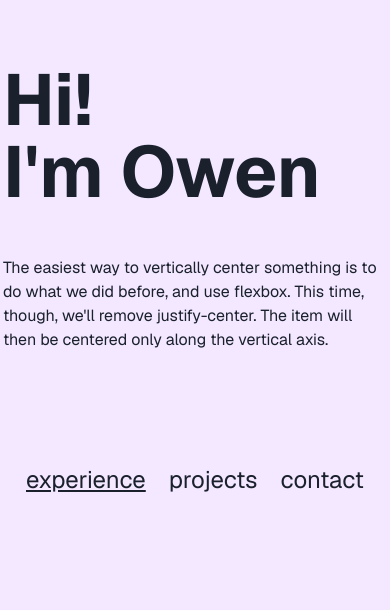
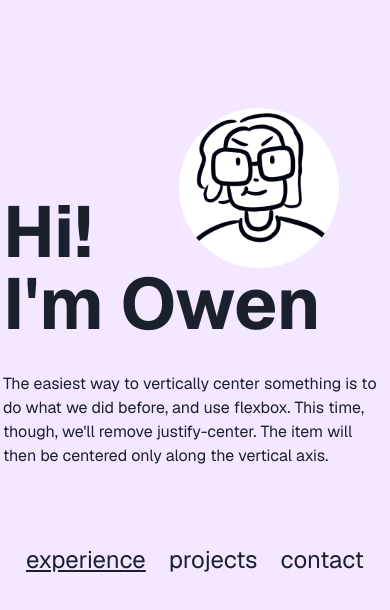
Before and after one commit to Owen-Allen/portfolio, a Next.js app: page / in a window 390 px wide. Shown: the top 610 px of the page. Built offline with nearby package versions, Linux system fonts and the light colour scheme.

Commit message:
Changed image logic to be better for mobile

```diff
--- a/components/header.tsx
+++ b/components/header.tsx
@@ -7,30 +7,52 @@ import Link from 'next/link'
 
 import { GeistSans, GeistMono } from 'geist/font'
 
+
+
+<Image
+    className="rounded-full"
+    src='/me.PNG'
+    width={500}
+    height={500}
+    alt="Drawing of me!"
+/>
+
 export default function Header() {
     const path = usePathname()
     return (
-        <div className="p-4 sm:p-x-24 mb-4">
-            <div className="flex flex-row justify-start">
-                <div id="name" className="space-y-8 h-96 w-full flex flex-col justify-center">
-                    <div className="mb-4">
-                        <h1 className="text-7xl font-bold block">Hi!</h1>
-                        <h1 className="text-7xl font-bold block">I&apos;m Owen</h1>
+        <div className="pt-24 p-4 sm:px-24 mb-4 ">
+
+            {/* left side is "Hi ... (about)", right side is Image */}
+            <div className="flex flex-row justify-center">
+
+                <div className="space-y-8 h-96 w-full flex flex-col justify-center">
+                    <div className="">
+                        <div className="flex flex-row">
+                            <h1 className=" text-7xl font-bold block mt-auto md:mt-0">Hi!</h1>
+                            <Image // MOBILE IMAGE
+                                className="ml-auto mr-12 rounded-full md:hidden"
+                                src='/me.PNG'
+                                width={160}
+                                height={160}
+                                alt="Drawing of me!"
+                            />
+                        </div>
+                        <h1 className=" text-7xl font-bold block">I&apos;m Owen</h1>
                     </div>
-                    <p className='w-96'>The easiest way to vertically center something is to do what we did before, and use flexbox. This time, though, we&apos;ll remove justify-center. The item will then be centered only along the vertical axis.</p>
+                    <p className='w-96 '>The easiest way to vertically center something is to do what we did before, and use flexbox. This time, though, we&apos;ll remove justify-center. The item will then be centered only along the vertical axis.</p>
                 </div>
-                <div className="rounded-lg">
+                <div className="sm:block">
                     <Image
-                        className="rounded-full"
+                        className="rounded-full hidden md:block"
                         src='/me.PNG'
-                        width={500}
-                        height={500}
+                        width={600}
+                        height={600}
                         alt="Drawing of me!"
                     />
                 </div>
             </div>
 
-            <div id="menu" className="w-full flex flex-row justify-evenly text-2xl pt-16">
+            <div id="menu" className="flex flex-row justify-evenly text-2xl pt-16">
                 {/* <Link className={path == '/about' ? "underline" : ""} id="about" href='/about'>about</Link> */}
                 <Link className={path == '/experience' || path == '/' ? "underline" : ""} id="experience" href='/experience'>experience</Link>
                 <Link className={path == '/projects' ? "underline" : ""} id="projects" href='/projects'>projects</Link>
```
